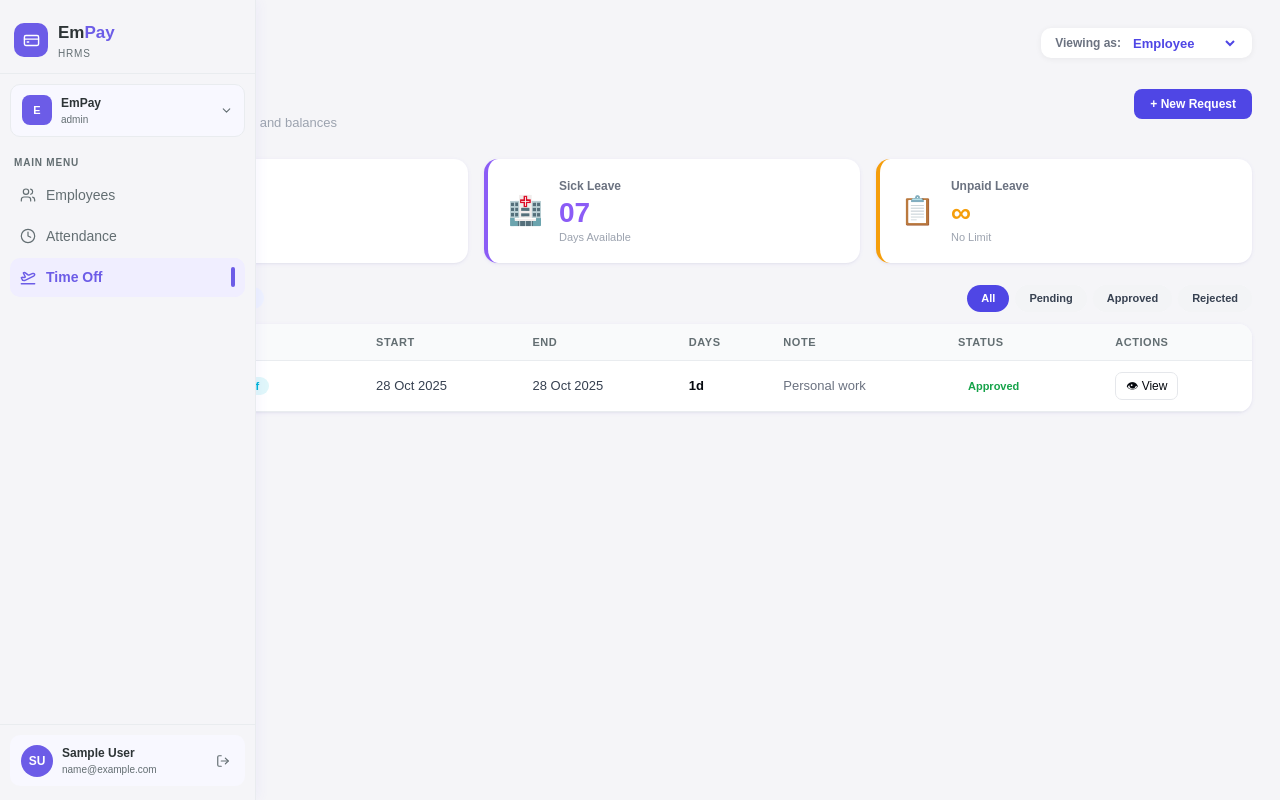
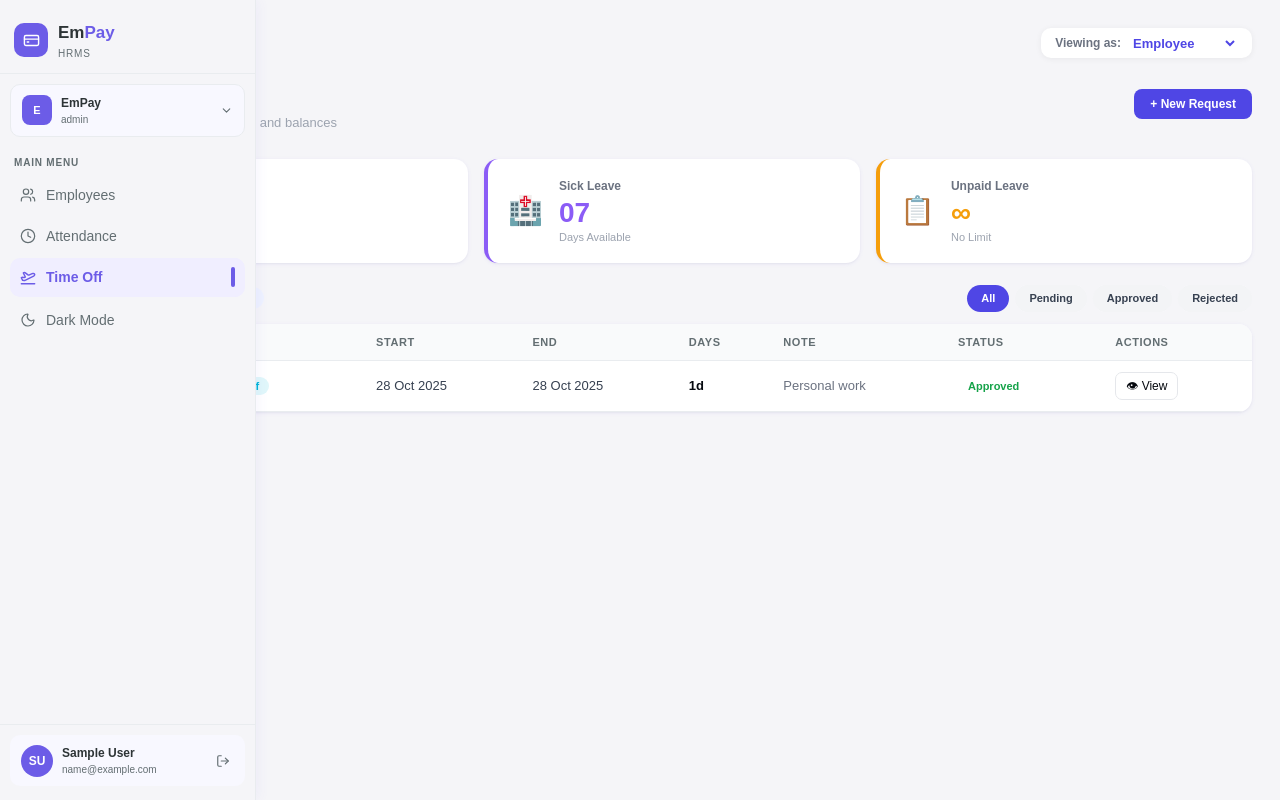
Before and after one commit to Proxy939/EmPay, a React (Vite) app in the folder Client/: page /time-off in a window 1280 px wide. Built offline with nearby package versions, Linux system fonts and the light colour scheme; sample sign-in values are in the browser's storage.

Commit message:
Add dark/light theme toggle to sidebar (Sun/Moon icon)

```diff
--- a/Client/src/components/layout/Sidebar.jsx
+++ b/Client/src/components/layout/Sidebar.jsx
@@ -1,6 +1,6 @@
 import { useState, useCallback } from 'react'
 import { useNavigate, useLocation } from 'react-router-dom'
-import { ChevronDown, LogOut, Settings, CreditCard, Users, Clock, PlaneTakeoff, Wallet, BarChart2 } from 'lucide-react'
+import { ChevronDown, LogOut, Settings, CreditCard, Users, Clock, PlaneTakeoff, Wallet, BarChart2, Moon, Sun } from 'lucide-react'
 import { motion, AnimatePresence } from 'framer-motion'
 import * as CollapsiblePrimitive from '@radix-ui/react-collapsible'
 import { useTheme } from '@/lib/theme'
@@ -30,7 +30,7 @@ const itemVariants = {
 }
 
 export default function Sidebar() {
-  const { colors: S } = useTheme()
+  const { colors: S, theme, toggle: toggleTheme } = useTheme()
   const navigate  = useNavigate()
   const location  = useLocation()
   const [isHovered, setIsHovered] = useState(false)
@@ -163,6 +163,29 @@ export default function Sidebar() {
             <NavBtn icon={Settings} label="Settings" path="/settings" delay={0.27} />
           </>
         )}
+
+        {/* Theme toggle */}
+        <motion.button
+          variants={itemVariants} initial="collapsed" animate={isHovered ? 'expanded' : 'collapsed'}
+          transition={{ delay: 0.3 }}
+          onClick={toggleTheme}
+          style={{
+            display: 'flex', alignItems: 'center', gap: 10,
+            width: '100%', border: 'none', cursor: 'pointer', textAlign: 'left',
+            padding: '9px 10px', borderRadius: 10,
+            background: 'transparent', color: S.muted,
+            fontWeight: 500, fontSize: 14,
+            transition: 'background .15s', marginTop: 4,
+          }}
+          onMouseEnter={e => e.currentTarget.style.background = S.hover}
+          onMouseLeave={e => e.currentTarget.style.background = 'transparent'}
+        >
+          {theme === 'dark'
+            ? <Sun size={16} strokeWidth={1.8} color={S.amber} style={{ flexShrink: 0 }} />
+            : <Moon size={16} strokeWidth={1.8} color={S.muted} style={{ flexShrink: 0 }} />
+          }
+          {isHovered && <span style={{ whiteSpace: 'nowrap' }}>{theme === 'dark' ? 'Light Mode' : 'Dark Mode'}</span>}
+        </motion.button>
       </div>
 
       {/* User profile */}
@@ -245,6 +268,27 @@ export default function Sidebar() {
         </motion.button>
       )}
 
+      {/* Theme toggle (collapsed) */}
+      <motion.button
+        initial={{ opacity: 0, scale: 0.8 }}
+        animate={{ opacity: 1, scale: 1 }}
+        transition={{ delay: 0.24 }}
+        title={theme === 'dark' ? 'Switch to Light' : 'Switch to Dark'}
+        onClick={toggleTheme}
+        style={{
+          width: 40, height: 40, borderRadius: 10, border: 'none', cursor: 'pointer',
+          display: 'flex', alignItems: 'center', justifyContent: 'center',
+          background: 'transparent', transition: 'background .15s',
+        }}
+        onMouseEnter={e => e.currentTarget.style.background = S.hover}
+        onMouseLeave={e => e.currentTarget.style.background = 'transparent'}
+      >
+        {theme === 'dark'
+          ? <Sun size={17} strokeWidth={1.8} color={S.amber} />
+          : <Moon size={17} strokeWidth={1.8} color={S.muted} />
+        }
+      </motion.button>
+
       {/* Avatar at bottom */}
       <div style={{ marginTop: 'auto', borderTop: `1px solid ${S.border}`, paddingTop: 12, width: '100%', display: 'flex', justifyContent: 'center' }}>
         <div style={{ width: 34, height: 34, borderRadius: '50%', background: S.accent, display: 'flex', alignItems: 'center', justifyContent: 'center', color: 'white', fontWeight: 700, fontSize: 12 }}>
```
